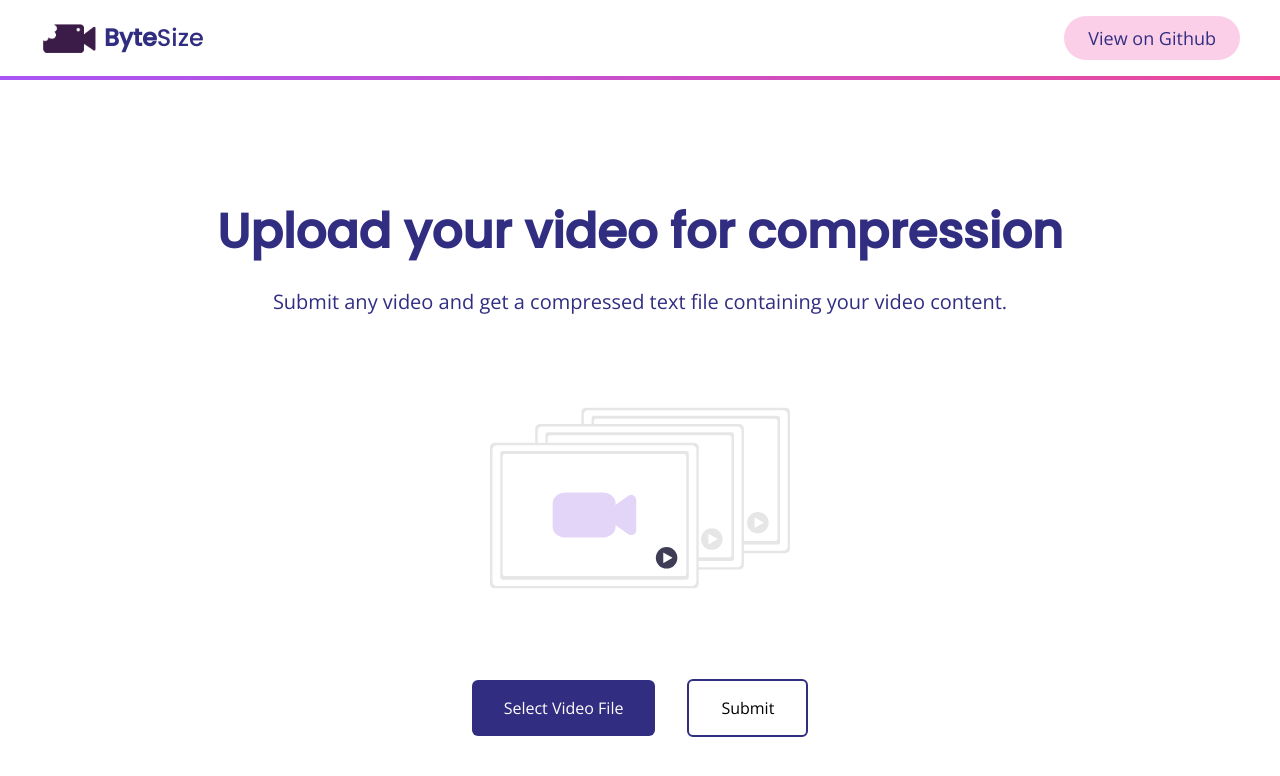
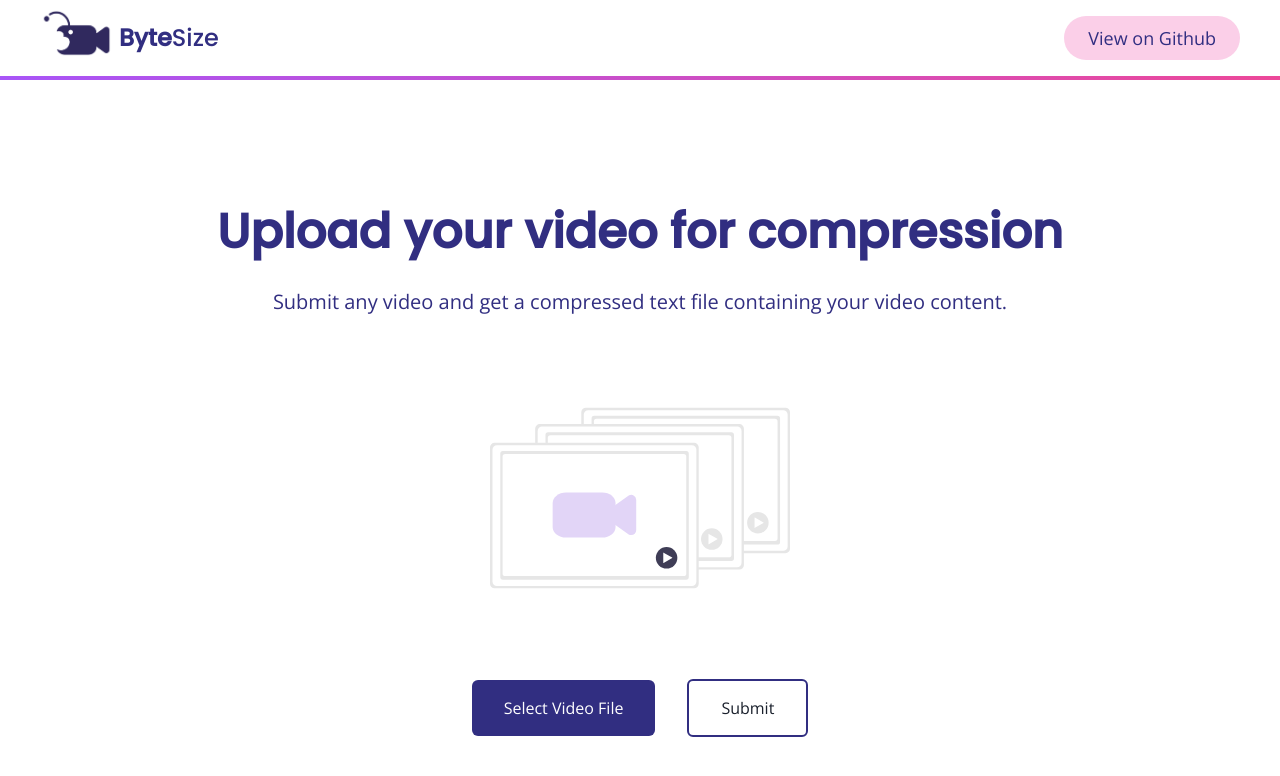
Before and after one commit to Abhishek-More/ByteSize, a Next.js app: page /compress in a window 1280 px wide. Shown: the top 776 px of the page. Built offline with nearby package versions, Linux system fonts and the light colour scheme; what react-aws-s3 would draw is missing.

Commit message:
updated front end

```diff
--- a/package.json
+++ b/package.json
@@ -13,7 +13,7 @@
     "@emotion/react": "^11.10.4",
     "@emotion/styled": "^11.10.4",
     "axios": "^1.1.3",
-    "framer-motion": "^7.5.3",
+    "framer-motion": "^6.5.1",
     "next": "12.3.1",
     "react": "18.2.0",
     "react-aws-s3": "^1.5.0",
--- a/pages/_app.js
+++ b/pages/_app.js
@@ -1,7 +1,12 @@
 import '../styles/globals.css'
+import { ChakraProvider } from '@chakra-ui/react'
 
 function MyApp({ Component, pageProps }) {
-  return <Component {...pageProps} />
+  return (
+  <ChakraProvider>
+  <Component {...pageProps} />
+  </ChakraProvider>
+  )
 }
 
 export default MyApp
--- a/pages/compress.js
+++ b/pages/compress.js
@@ -44,14 +44,16 @@ export default function Compress() {
 
   return (
     <div className= ''>
-      <div className='flex items-center justify-between py-2 px-10'>
+      <div className='flex items-center justify-between py-1 px-10'>
       <div className = 'flex items-center'>
+      <div className= 'pb-2 pt-1'>
           <Image
-            src="/Logo.png"
-            alt="Picture of the author"
-            width={60}
-            height={60}
-          />
+        src="/Logo1.png"
+        alt="Picture of the author"
+        width={75}
+        height={50}
+        />
+        </div>
           <Link href = "/">
           <button className='text-2xl font-poppins px-1 text-indigo-900'>  <span class="font-bold">Byte</span><span className = "font-light">Size</span></button>
           </Link>
--- a/pages/index.js
+++ b/pages/index.js
@@ -12,23 +12,25 @@ export default function Home() {
 
     <div>
 
-      <div className='flex items-center justify-between py-2 px-10'>
+      <div className='flex items-center justify-between py-1 px-10'>
       <div className = 'flex items-center '>
+        <div className= 'pb-2 pt-1'>
           <Image
-        src="/Logo.png"
+        src="/Logo1.png"
         alt="Picture of the author"
-        width={60}
-        height={60}
+        width={75}
+        height={50}
         />
+        </div>
           <p className='text-2xl font-poppins px-1 text-indigo-900'>  <span class="font-bold">Byte</span><span className = "font-light">Size</span></p>
       </div>
-        <a className='text-lg font-OP text-indigo-900 bg-pink-200 px-6 py-2 rounded-full' href="https://github.com/Abhishek-More/ByteSize">View on Github</a>
+        <a className='text-md font-OP text-pink-900 bg-purple-200 px-6 py-2 rounded-full' href="https://github.com/Abhishek-More/ByteSize">View on Github</a>
       </div>
       <div className = 'h-1 bg-gradient-to-r from-purple-500 to-pink-500'>
       </div>
 
         <p className='text-[70px] text-center pt-64 font-poppins font-medium text-indigo-900 linear-wipe'>Redefining Video Storage.</p>
-        <p className='text-center text-2xl pt-4 font-semibold font-OP text-indigo-900'>ACSII-based video compression</p>
+        <p className='text-center text-2xl pt-4 font-semibold font-OP text-indigo-900'>ASCII-based video compression</p>
 
 
 
```
Also changed, not shown: public/Logo1.png (added), 1 other file (tests, documents, lock files or other folders).
